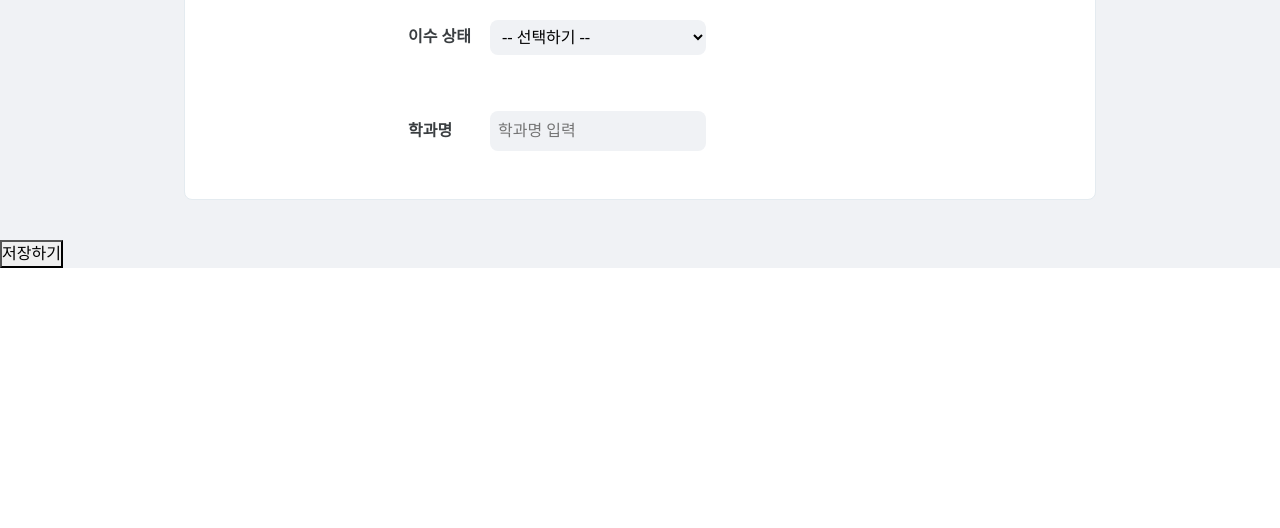
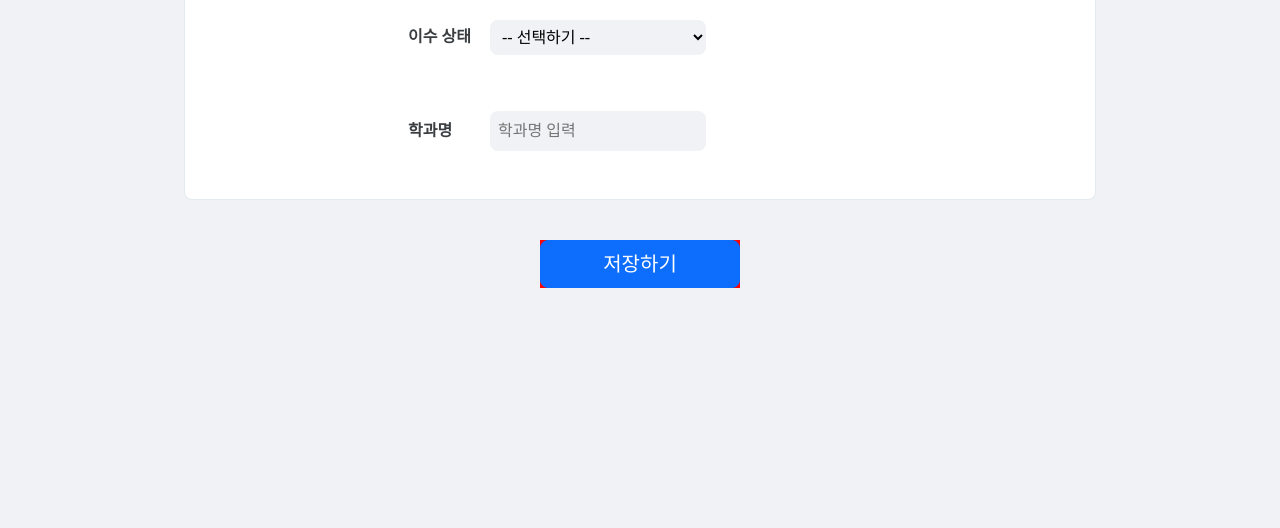
Before and after one commit to kmg159753/team14-resume-pj, a Flask app: template templates/index.html in a window 1280 px wide. Shown: the part 737-1265 px from the top of the page. Before the commit the page ends 1005 px from the top, so only its background shows below. Run offline with Flask 3, Linux system fonts and the light colour scheme; the template is opened without the code that fills it, so the values that code supplies are empty; some libraries are stand-ins or nearby versions.

Commit message:
Update index.html

```diff
--- a/templates/index.html
+++ b/templates/index.html
@@ -23,6 +23,7 @@
 <!-- Navbar-->
 <div></div>
 <!-- 기본정보 -->
+<div>
 <div class="container" id="con">
     <div class="container-wrap">
         <div class="information-wrap">
@@ -80,14 +81,12 @@
                         <option value="5">머신러닝/인공지능 개발자</option>
                         <option value="6">게임 개발자</option>
                         <option value="7">기타</option>
-
                       </select>
                 </div>
                 <div class="information-wrap-namebox">
                     <div>
                         <label class="small-job-select-title" for="inputGroupSelect01">경력</label>
                     </div>
-
                     <select class="small-job-select-option" id="desired_work_exp">
                         <option selected>-- 선택하기 --</option>
                         <option value="1">직무 관련 경력 없음</option>
@@ -170,9 +169,16 @@
             </div>
 
         </div>
+
       </div>
 </div>
-<button onclick="save_info()">저장하기</button>
+<div class="all_btn">
+  <button class="w-100 btn btn-lg btn-primary" type="button" onclick="save_info()">저장하기</button>
+</div>
+</div>
+
+
+
 
 
 
```
